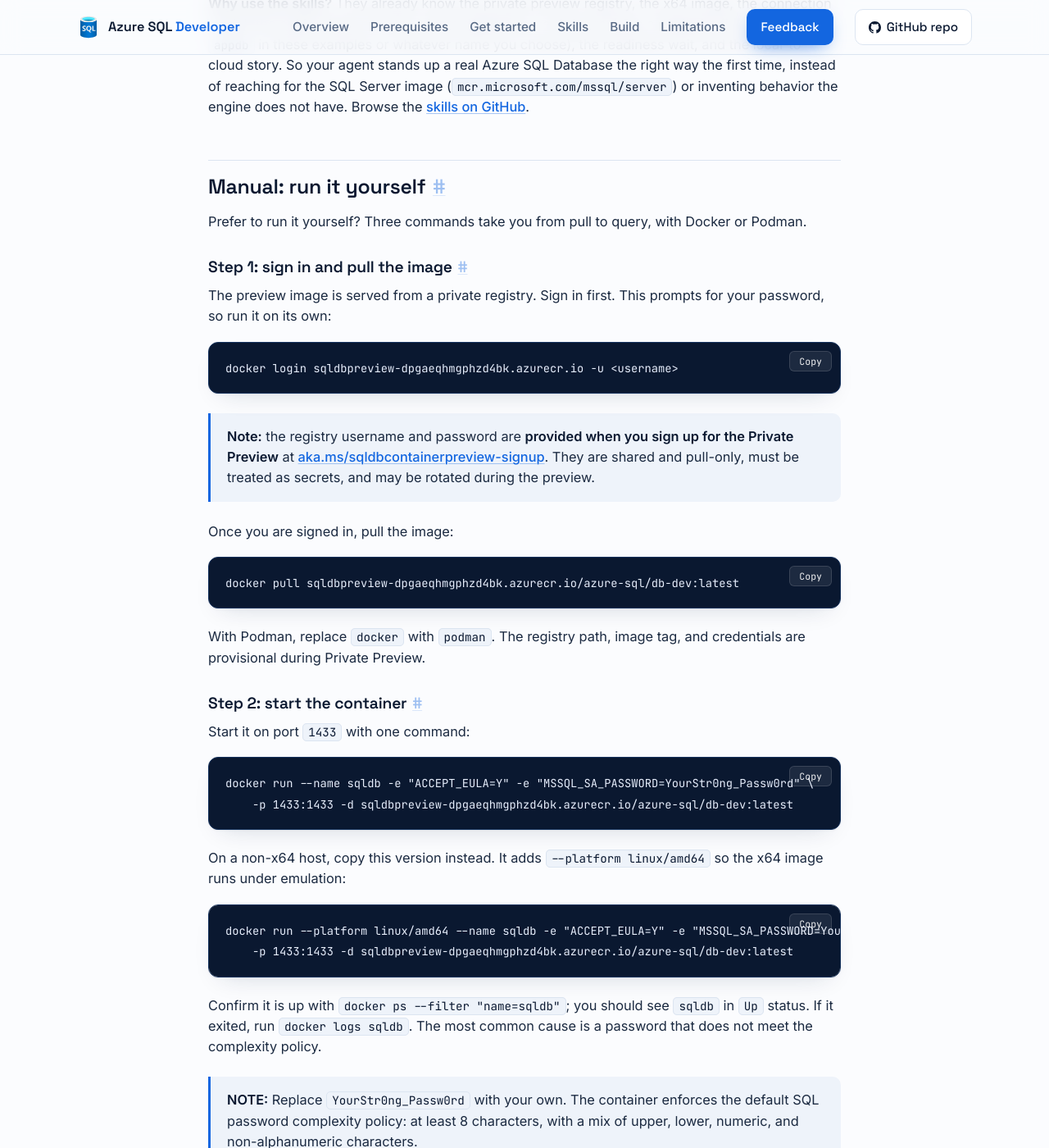
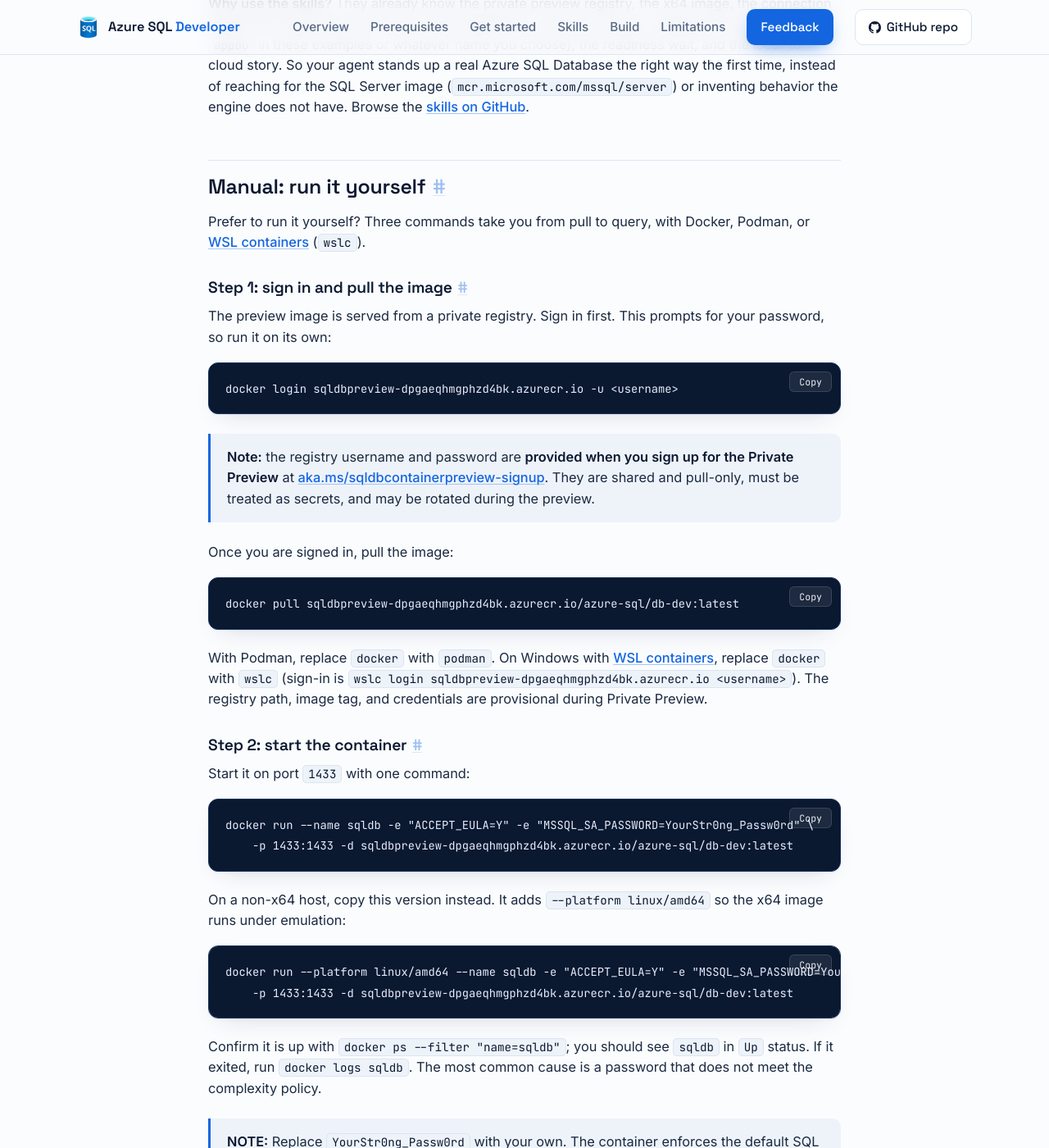
Before and after one commit to microsoft/azure-sql-database-container, a Jekyll site: the page built from docs/getting-started.md, in a window 1280 px wide and 1400 px high, scrolled down 2471 px. Shown: the whole window at 82% size. Built offline with Jekyll 4.4.1, drawn with Linux system fonts in a browser that asks for light colours; some of the changed text lies outside the part shown.

Commit message:
Add WSL containers (wslc) as a supported runtime in docs
Document wslc alongside Docker, Podman, and containerd so Windows users
can follow the same quickstart and getting-started flow with the built-in
WSL container CLI.

````diff
--- a/docs/assets/js/main.js
+++ b/docs/assets/js/main.js
@@ -135,7 +135,7 @@
     });
   });
 
-  // ---- quickstart: Docker / Podman / containerd runtime tabs ----
+  // ---- quickstart: Docker / Podman / containerd / WSL container runtime tabs ----
   var runtimeGroups = document.querySelectorAll("[data-runtime-tabs]");
   function setRuntime(runtime) {
     runtimeGroups.forEach(function (group) {
--- a/docs/getting-started.md
+++ b/docs/getting-started.md
@@ -27,7 +27,7 @@
 
 Confirm you have:
 
-- A supported container engine installed and running (Docker, Podman, containerd, or Rancher Desktop). See [Prerequisites](prerequisites.md).
+- A supported container engine installed and running (Docker, Podman, containerd, Rancher Desktop, or [WSL containers](https://learn.microsoft.com/en-us/windows/wsl/tutorials/wsl-containers) on Windows). See [Prerequisites](prerequisites.md).
 - Port `1433` available on the host.
 - The registry username and password, provided when you sign up at [aka.ms/sqldbcontainerpreview-signup](https://aka.ms/sqldbcontainerpreview-signup) (pull-only; may be rotated during the preview).
 
@@ -71,7 +71,7 @@
 
 ## Manual: run it yourself
 
-Prefer to run it yourself? Three commands take you from pull to query, with Docker or Podman.
+Prefer to run it yourself? Three commands take you from pull to query, with Docker, Podman, or [WSL containers](https://learn.microsoft.com/en-us/windows/wsl/tutorials/wsl-containers) (`wslc`).
 
 ### Step 1: sign in and pull the image
 
@@ -89,7 +89,7 @@
 docker pull sqldbpreview-dpgaeqhmgphzd4bk.azurecr.io/azure-sql/db-dev:latest
 ```
 
-With Podman, replace `docker` with `podman`. The registry path, image tag, and credentials are provisional during Private Preview.
+With Podman, replace `docker` with `podman`. On Windows with [WSL containers](https://learn.microsoft.com/en-us/windows/wsl/tutorials/wsl-containers), replace `docker` with `wslc` (sign-in is `wslc login sqldbpreview-dpgaeqhmgphzd4bk.azurecr.io <username>`). The registry path, image tag, and credentials are provisional during Private Preview.
 
 ### Step 2: start the container
 
@@ -157,7 +157,7 @@
 
 ## Troubleshooting
 
-The commands below use `docker`. If you run Podman, containerd, or Rancher Desktop, substitute your own CLI (`podman`, `nerdctl`): the behavior is the same on every runtime.
+The commands below use `docker`. If you run Podman, containerd, Rancher Desktop, or [WSL containers](https://learn.microsoft.com/en-us/windows/wsl/tutorials/wsl-containers), substitute your own CLI (`podman`, `nerdctl`, `wslc`): the behavior is the same on every runtime.
 
 ### Let your AI agent diagnose it
 
@@ -175,8 +175,8 @@
 
 Most first-run failures are not the database, they are the runtime. Nothing checks these for you, so check all four:
 
-1. **A container runtime is installed and up to date.** Any modern OCI runtime works: Docker 24+, Podman 5.0+, Rancher Desktop 1.13+, or containerd. Install and setup docs: [Docker](https://docs.docker.com/desktop/), [Podman](https://podman.io/docs/installation), [Rancher Desktop](https://docs.rancherdesktop.io/getting-started/installation/), [containerd](https://github.com/containerd/nerdctl).
-2. **It is actually running.** `docker info` (or `podman info`) must return without an error. A fresh install does not always start the engine for you.
+1. **A container runtime is installed and up to date.** Any modern OCI runtime works: Docker 24+, Podman 5.0+, Rancher Desktop 1.13+, containerd, or [WSL containers](https://learn.microsoft.com/en-us/windows/wsl/tutorials/wsl-containers) (`wslc`, included with WSL). Install and setup docs: [Docker](https://docs.docker.com/desktop/), [Podman](https://podman.io/docs/installation), [Rancher Desktop](https://docs.rancherdesktop.io/getting-started/installation/), [containerd](https://github.com/containerd/nerdctl), [WSL containers](https://learn.microsoft.com/en-us/windows/wsl/tutorials/wsl-containers).
+2. **It is actually running.** `docker info` (or `podman info`, or `wslc version`) must return without an error. A fresh install does not always start the engine for you.
 3. **It is set to run Linux containers.** This is a Linux container. On **Windows**, a runtime set to Windows containers cannot run it: switch it to Linux containers ([Docker](https://docs.docker.com/desktop/setup/install/windows-install/#switch-between-windows-and-linux-containers), [Rancher Desktop](https://docs.rancherdesktop.io/getting-started/installation/)). This is the most common Windows failure.
 4. **It has enough memory.** The engine needs **at least 2 GB** to start, and will use most of what it is given. Allocate **4 GB and 2 CPUs** to the runtime (in Docker Desktop and Rancher Desktop this is under Settings, Resources; Podman machines are sized with `podman machine set --memory`). Too little memory shows up as a container that starts and then dies with no obvious error, which is the hardest failure to diagnose.
 
@@ -273,7 +273,7 @@
 ### Still stuck?
 
 1. **Is it a known gap?** Check [Known limitations](known-limitations.md) first. The behavior may be documented rather than broken.
-2. **Is it your runtime, not the container?** If the container never starts, if `docker info` fails, or if the runtime cannot pull any image at all, it is a runtime problem and their documentation will fix it faster than we can: [Docker](https://docs.docker.com/desktop/troubleshoot-and-support/troubleshoot/), [Podman](https://podman.io/docs), [Rancher Desktop](https://docs.rancherdesktop.io/getting-started/installation/).
+2. **Is it your runtime, not the container?** If the container never starts, if `docker info` fails, or if the runtime cannot pull any image at all, it is a runtime problem and their documentation will fix it faster than we can: [Docker](https://docs.docker.com/desktop/troubleshoot-and-support/troubleshoot/), [Podman](https://podman.io/docs), [Rancher Desktop](https://docs.rancherdesktop.io/getting-started/installation/), [WSL containers](https://learn.microsoft.com/en-us/windows/wsl/tutorials/wsl-containers).
 3. **Still nothing? Tell us.** We would rather hear about it than have you work around it in silence.
 
 - **Something wrong with the container:** [report a bug](https://aka.ms/azuresql-developer-bug). Include the image tag, your host OS, your container runtime and version, and the container logs.
````
Also changed, not shown: docs/index.html (+17 -0 lines), docs/prerequisites.md (+1 -0 lines).
